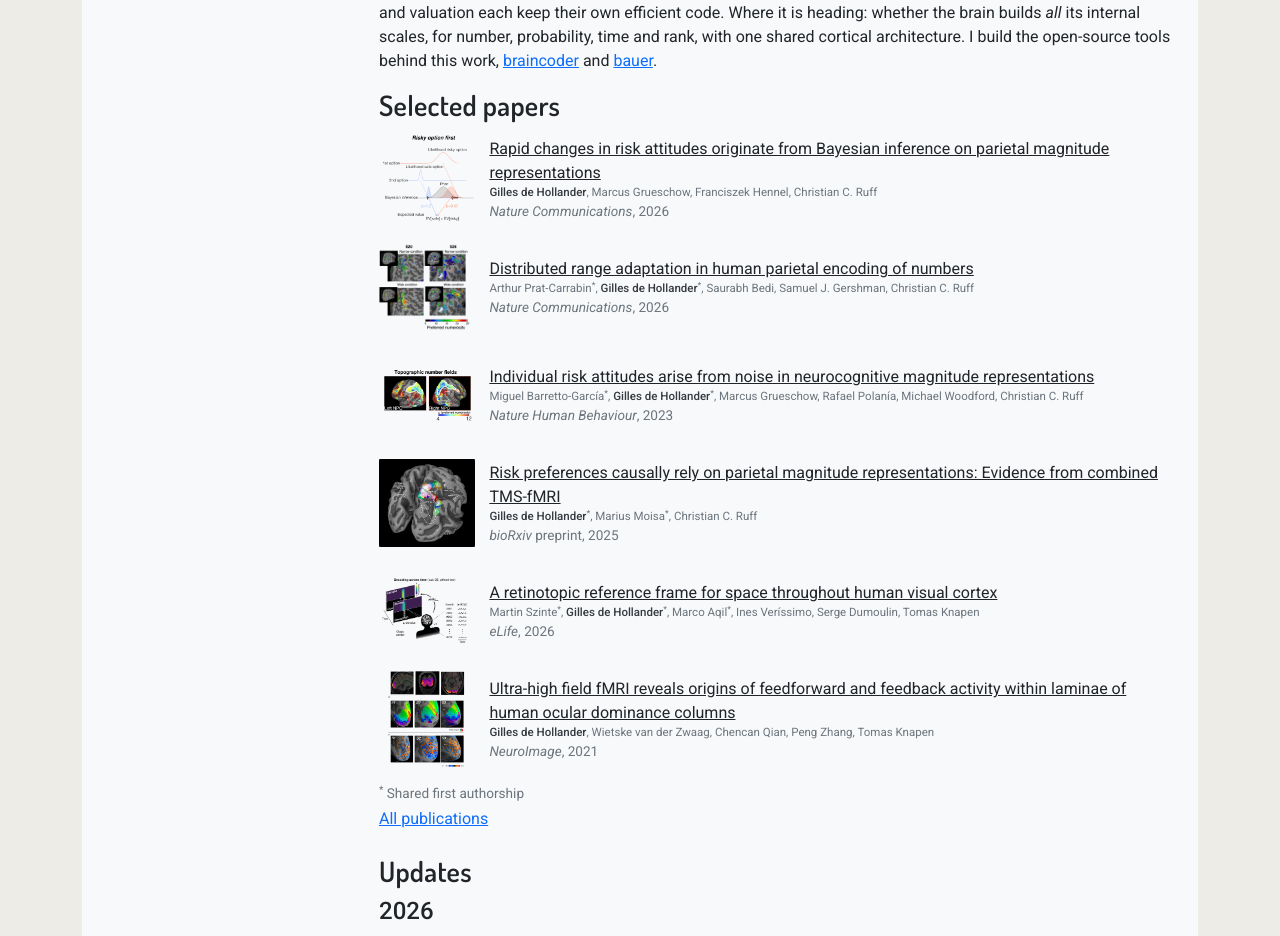
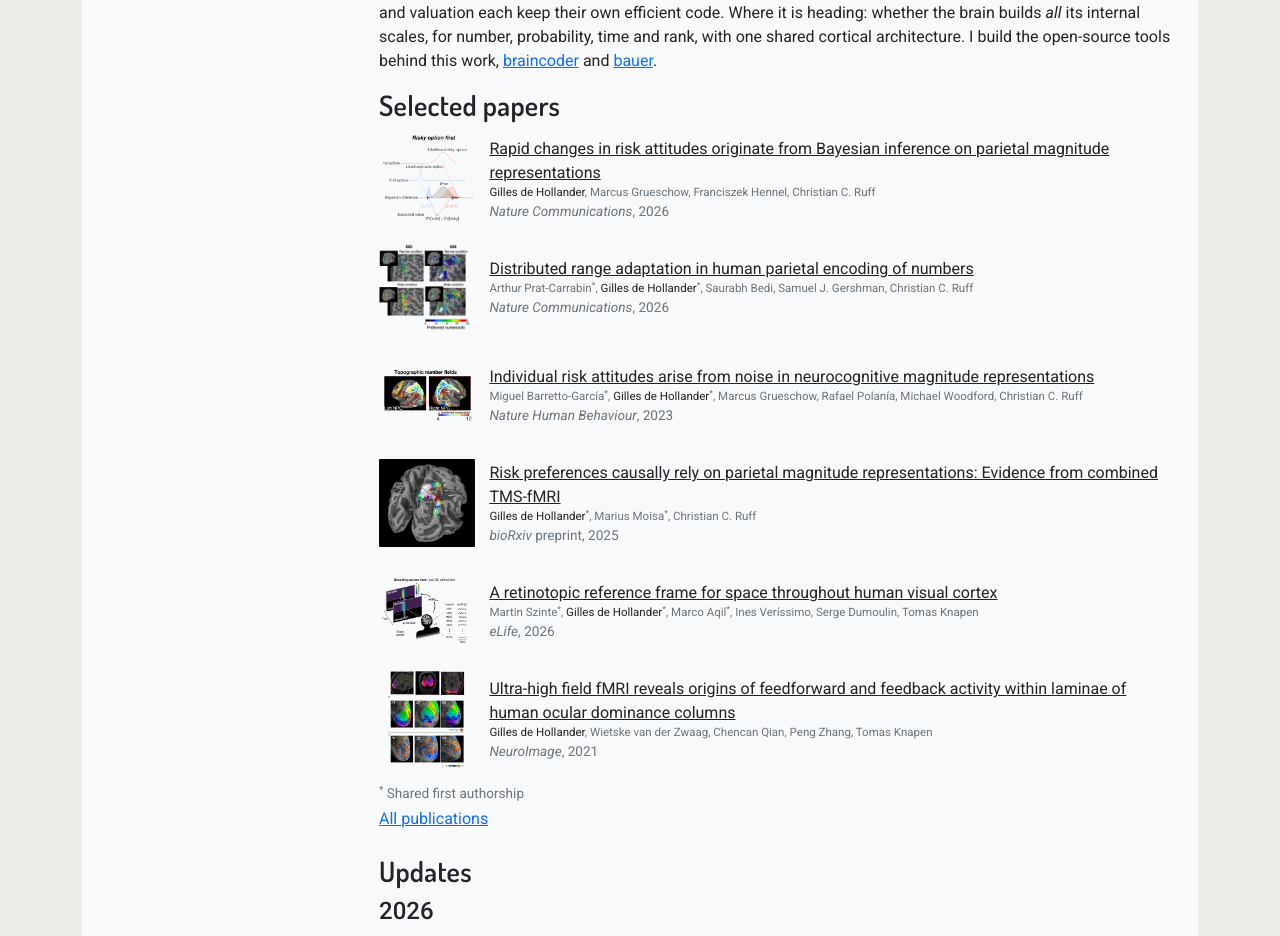
Before and after one commit to Gilles86/gilles86.github.io, a Jekyll site: the page built from index.md, in a window 1280 px wide. Shown: the part 567-1503 px from the top of the page. Built offline with Jekyll 4.4.1, drawn with Linux system fonts in a browser that asks for light colours; some web fonts are replaced.

Commit message:
Minimal emphasis on own name in selected papers: darker, not bolder
Co-Authored-By: Claude Opus 5.5 <noreply@anthropic.com>

```diff
--- a/assets/css/custom.css
+++ b/assets/css/custom.css
@@ -153,8 +153,8 @@ h4, h5, h6 {
 }
 
 .selected-authors strong {
-  font-weight: 500;
-  color: #343a40;
+  font-weight: 400;
+  color: #212529;
 }
 
 .selected-meta {
```
